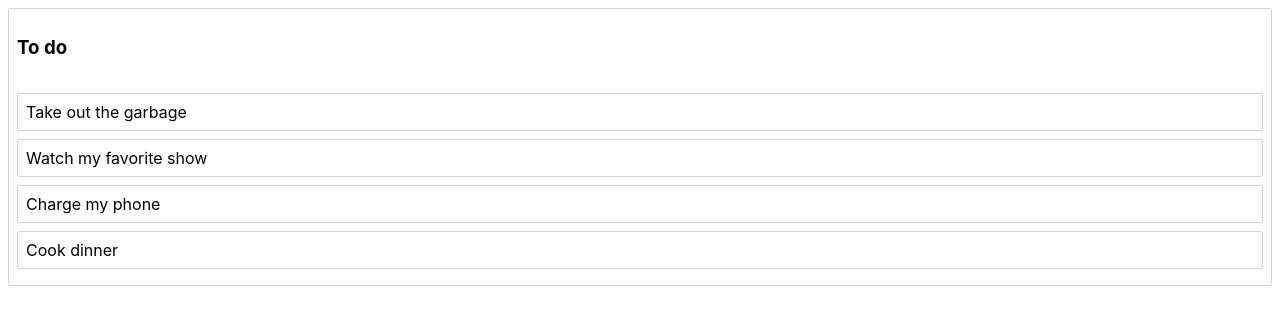
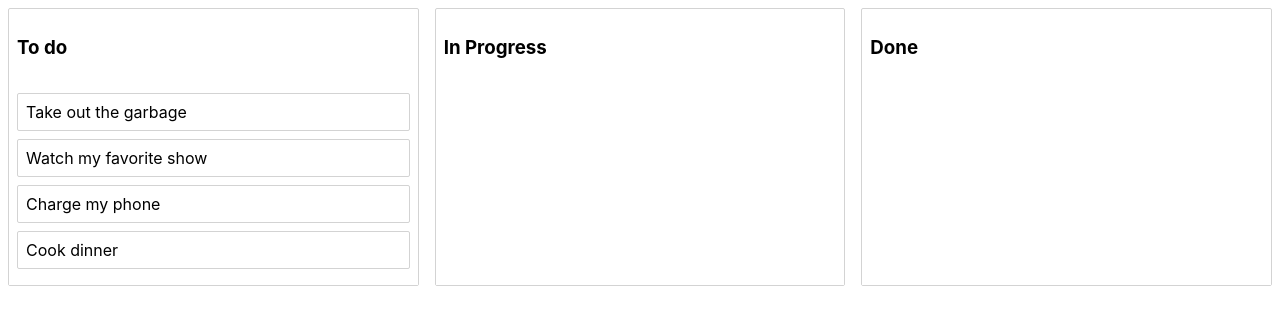
Before and after one commit to SagittariuX/dashboard-app, a React (Create React App) app: page / in a window 1280 px wide. Shown: the top 324 px of the page. Built offline with nearby package versions, Linux system fonts and the light colour scheme.

Commit message:
finished demo of dnd

```diff
--- a/src/component/Column.jsx
+++ b/src/component/Column.jsx
@@ -4,24 +4,29 @@
 import Task from "./Task";
 
 const ListContainer = styled.div`
+  flex: 1;
   margin: 8px;
   border: 1px solid lightgrey;
   border-radius: 2px;
+
+  display: flex;
+  flex-direction: column;
 `;
 const ListTitle = styled.h3`
   padding: 8px;
 `;
 const ListTasks = styled.div`
   padding: 8px;
-  background-color: ${(props) =>
-    props.isDraggingOver ? "lightblue" : "white"};
+  background-color: ${({isDraggingOver}) =>
+    isDraggingOver ? "lightblue" : "white"};
+  flex-grow: 1;
 `;
 
 const Column = ({ column, tasks }) => {
   return (
     <ListContainer>
       <ListTitle>{column.title}</ListTitle>
-      <Droppable droppableId={column.id}>
+      <Droppable droppableId={column.id} type='task'>
         {(provided, snapshot) => (
           <ListTasks
             ref={provided.innerRef}
--- a/src/component/ListTest.jsx
+++ b/src/component/ListTest.jsx
@@ -1,5 +1,5 @@
 import React, { useState } from "react";
-
+import styled from "styled-components";
 import { DragDropContext } from "react-beautiful-dnd";
 import Data from "./ListTestData";
 
@@ -8,12 +8,16 @@
 //Learning RBD
 //Following EggHead Guide : https://egghead.io/lessons/react-create-and-style-a-list-of-data-with-react
 
+const ColumnContainer = styled.div`
+  display: flex;
+`;
+
 const ListTest = () => {
   const [data, setData] = useState(Data);
 
   const handleDragEnd = (result) => {
     const { destination, source, draggableId } = result;
-
+    console.log(result);
     if (!destination) return;
 
     if (
@@ -22,13 +26,15 @@
     )
       return;
 
-    const column = data.columns[source.droppableId];
-    const newTaskIds = Array.from(column.taskIds);
-    newTaskIds.splice(source.index , 1);
-    newTaskIds.splice(destination.index, 0 , draggableId);
+    const start = data.columns[source.droppableId];
+    const end = data.columns[destination.droppableId];
 
+    if (start === end) {
+      const newTaskIds = Array.from(start.taskIds);
+      newTaskIds.splice(source.index, 1);
+      newTaskIds.splice(destination.index, 0, draggableId);
       const newColumn = {
-        ...column,
+        ...start,
         taskIds: newTaskIds,
       };
 
@@ -37,21 +43,49 @@
         columns: {
           ...data.columns,
           [newColumn.id]: newColumn,
-        }
+        },
       };
 
       setData(newState);
+      return;
+    }
 
+    const startTaskIds = Array.from(start.taskIds);
+    startTaskIds.splice(source.index, 1);
+    const newStart = {
+        ...start,
+        taskIds: startTaskIds,
+    }
+
+    const finishTaskIds = Array.from(end.taskIds);
+    finishTaskIds.splice(destination.index, 0, draggableId);
+    const newEnd ={
+        ...end,
+        taskIds: finishTaskIds,
+    }
+
+    const newState = {
+        ...data,
+        columns:{
+            ...data.columns,
+            [newStart.id]: newStart,
+            [newEnd.id]: newEnd,
+        },
+    }
+
+    setData(newState);
+    return;
   };
 
   return (
     <DragDropContext onDragEnd={handleDragEnd}>
+      <ColumnContainer>
         {data.columnOrder.map((columnId) => {
           const column = data.columns[columnId];
           const tasks = column.taskIds.map((taskId) => data.tasks[taskId]);
-
           return <Column key={column.id} column={column} tasks={tasks} />;
         })}
+      </ColumnContainer>
     </DragDropContext>
   );
 };
--- a/src/component/ListTestData.js
+++ b/src/component/ListTestData.js
@@ -11,9 +11,19 @@
       title: "To do",
       taskIds: ["task-1", "task-2", "task-3", "task-4"],
     },
+    "column-2": {
+      id: "column-2",
+      title: "In Progress",
+      taskIds: [],
+    },
+    "column-3": {
+      id: "column-3",
+      title: "Done",
+      taskIds: [],
+    },
   },
   // Facilitate reordering of the columns
-  columnOrder: ["column-1"],
+  columnOrder: ["column-1", "column-2", "column-3"],
 };
 
 export default listTestData;
--- a/src/component/Task.jsx
+++ b/src/component/Task.jsx
@@ -7,7 +7,7 @@
   border-radius: 2px;
   padding: 8px;
   margin-bottom: 8px;
-  background-color: ${props => props.isDragging ? 'lightgreen': 'white'};
+  background-color: ${({isDragging}) => isDragging ? 'lightgreen': 'white'};
 `;
 
 const Task = ({ task, index }) => {
```
Lines whose indentation alone changed are shown as unchanged.
